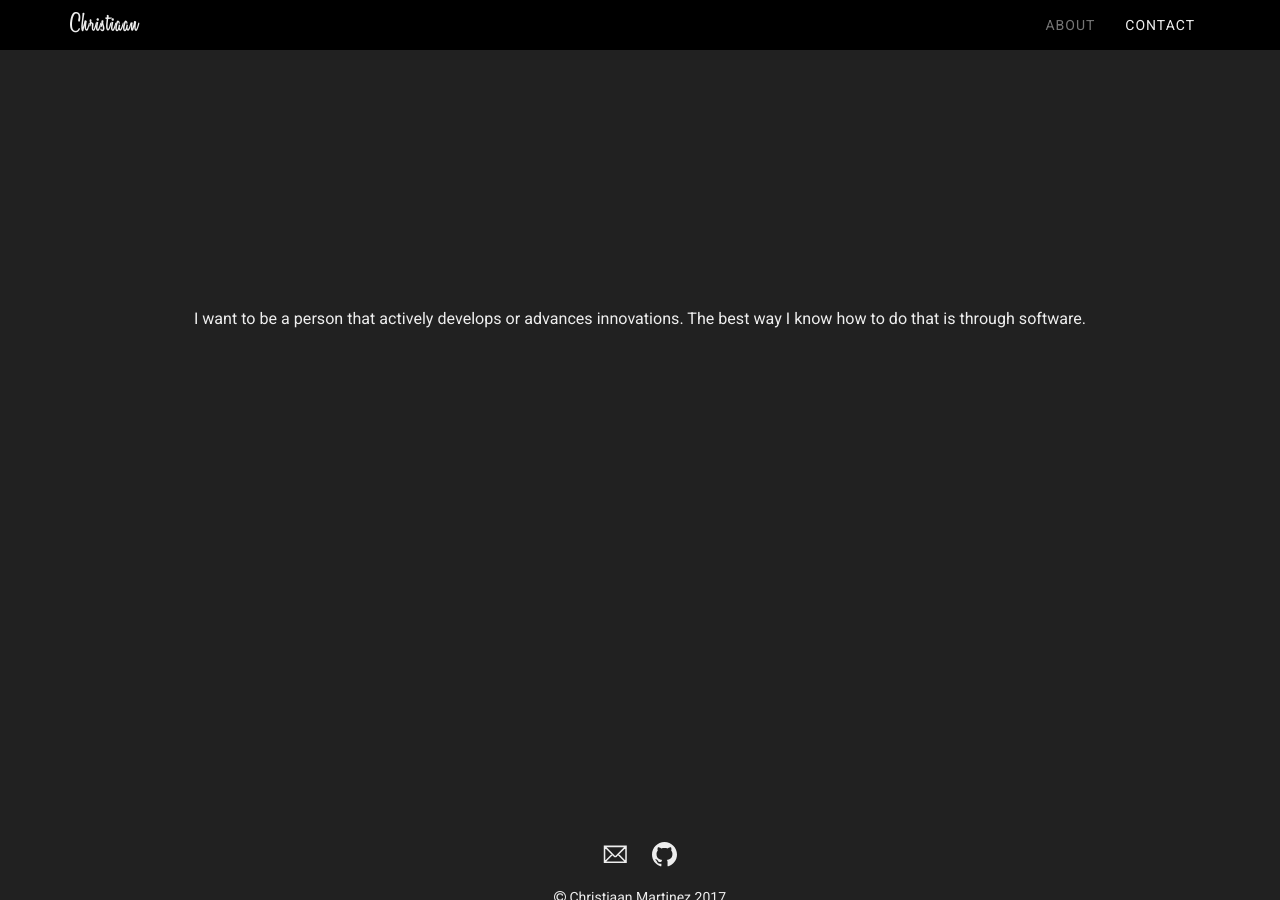
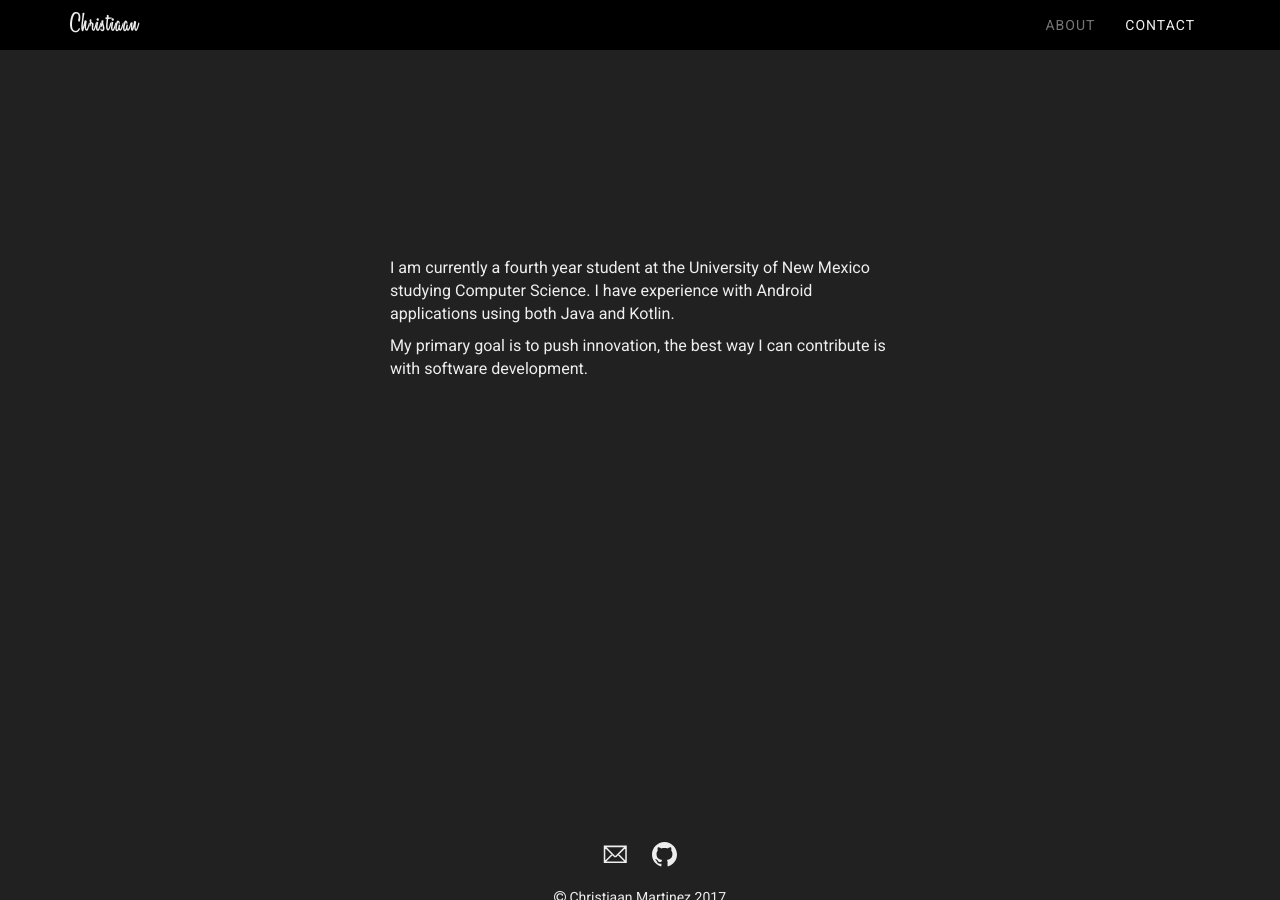
Before and after one commit to sagalasan/personal-website, a Jekyll site: the page built from index.html, in a window 1280 px wide and 900 px high, scrolled down 1026 px. Built offline with Jekyll 4.4.1, drawn with Linux system fonts in a browser that asks for light colours.

Commit message:
Add basic about section

```diff
--- a/_includes/about.html
+++ b/_includes/about.html
@@ -1,6 +1,9 @@
 <section id="about" class="content-container text-center">
   <div class="section-content container">
-    <p id="bio">I want to be a person that actively develops or advances innovations.  The best way I know how to do that is through
-      software.</p>
+    <div id="bio">
+      <p>I am currently a fourth year student at the University of New Mexico studying Computer Science.
+        I have experience with Android applications using both Java and Kotlin.</p>
+      <p>My primary goal is to push innovation, the best way I can contribute is with software development.</p>
+    </div>
   </div>
 </section>
--- a/css/base.css
+++ b/css/base.css
@@ -79,7 +79,13 @@ p {
 }
 
 #bio {
+    width: 500px;
+    margin: auto;
     font-size: 1.15em;
+}
+
+#bio p {
+    text-align: left;
 }
 
 .btn-invisible {
```
